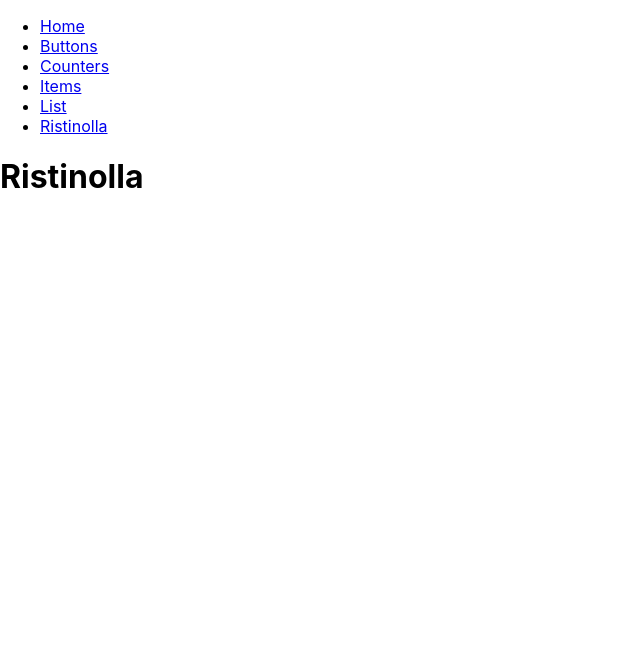
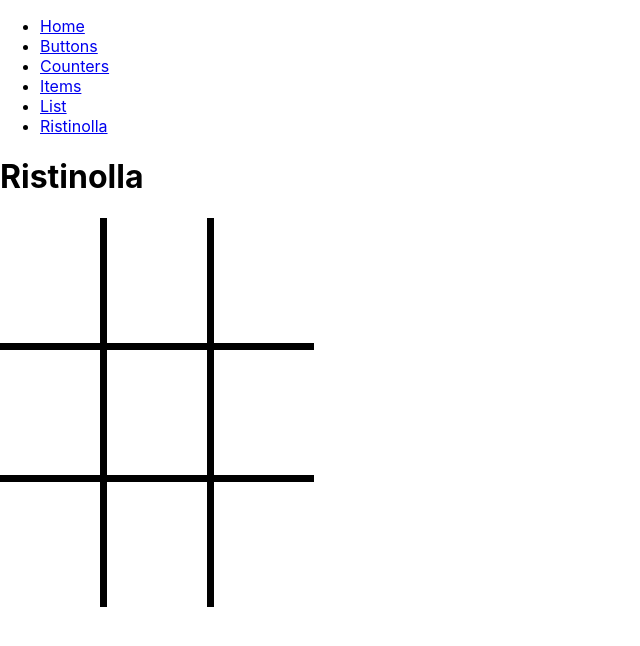
Before and after one commit to tauluiso/react-harjoitus, a React (Create React App) app in the folder react-harjoitus/: page /Ristinolla in a window 1280 px wide. Shown: the top 646 px of the page, without its empty margins (0-640 px from the left). Built offline with nearby package versions, Linux system fonts and the light colour scheme.

Commit message:
boardin muokkaus

```diff
--- a/react-harjoitus/src/ristinolla/Board.jsx
+++ b/react-harjoitus/src/ristinolla/Board.jsx
@@ -2,10 +2,42 @@ import React from "react";
 
 import {Square} from "./Square";
 
-export const Board =()=>{
+export const Board =({gameState})=>{
     return(
-        <div>
-
-        </div>
+            <div>
+                <div className="row">
+                    <Square className="b-bottom-r"
+                    state = {gameState[0]}
+                    />
+                    <Square className="b-bottom-r"
+                    state = {gameState[1]}
+                    />
+                    <Square className="b-bottom"
+                    state = {gameState[2]}
+                    />
+                </div>
+                <div className="row">
+                    <Square className="b-bottom-r"
+                    state = {gameState[3]}
+                    />
+                    <Square className="b-bottom-r"
+                    state = {gameState[4]}
+                    />
+                    <Square className="b-bottom"
+                    state = {gameState[5]}
+                    />
+                </div>
+                <div className="row">
+                    <Square className="b-right"
+                    state = {gameState[6]}
+                    />
+                    <Square className="b-right"
+                    state = {gameState[7]}
+                    />
+                    <Square
+                    state = {gameState[8]}
+                    />
+                </div>
+            </div>
     );
 }
--- a/react-harjoitus/src/ristinolla/Ristinolla.css
+++ b/react-harjoitus/src/ristinolla/Ristinolla.css
@@ -0,0 +1,26 @@
+.row{
+    display:flex;
+    flex-direction: row;
+}
+.square{
+    width:100px;
+    height:100px;
+    font-size:30px;
+    text-align:center;
+    color:black;
+    font-weight:bolder;
+    padding-bottom: 25px;
+    font-size: 30px;
+}
+.b-bottom-r{
+    border-right: 7px solid black;
+    border-bottom: 7px solid black;
+}
+
+.b-bottom{
+    border-bottom: 7px solid black;
+}
+
+.b-right{
+    border-right: 7px solid black;
+}
--- a/react-harjoitus/src/ristinolla/Ristinolla.jsx
+++ b/react-harjoitus/src/ristinolla/Ristinolla.jsx
@@ -1,12 +1,24 @@
 import React from "react";
 import './Ristinolla.css'
 import {Board} from "./Board";
+import { useState } from "react";
+
+const initialBoard=['', '', '', '', '', '', '', '', ''];
 
 export const Ristinolla =()=>{
+    const[gameState, setGameState] = useState(initialBoard);
+    const[isXTurn, setIsXTurn] = useState(true);
+
+    const onSquareClick =(index)=>{
+        let strings = Array.from(gameState);
+        if(strings[index] !==''){
+            return;
+        }
+    }
     return(
         <div>
             <h1>Ristinolla</h1>
-            <Board/>
+            <Board gameState={gameState}/>
         </div>
     );
 }
--- a/react-harjoitus/src/ristinolla/Square.jsx
+++ b/react-harjoitus/src/ristinolla/Square.jsx
@@ -1,9 +1,10 @@
 import React from "react";
 
-export const Square =()=>{
+export const Square =(props)=>{
+    const classes = props.className?`${props.className} square` : 'square';
     return(
-        <div>
-            <h1>X</h1>
+        <div className={classes}>
+            <h1>{props.state}</h1>
         </div>
     )
 }
```
